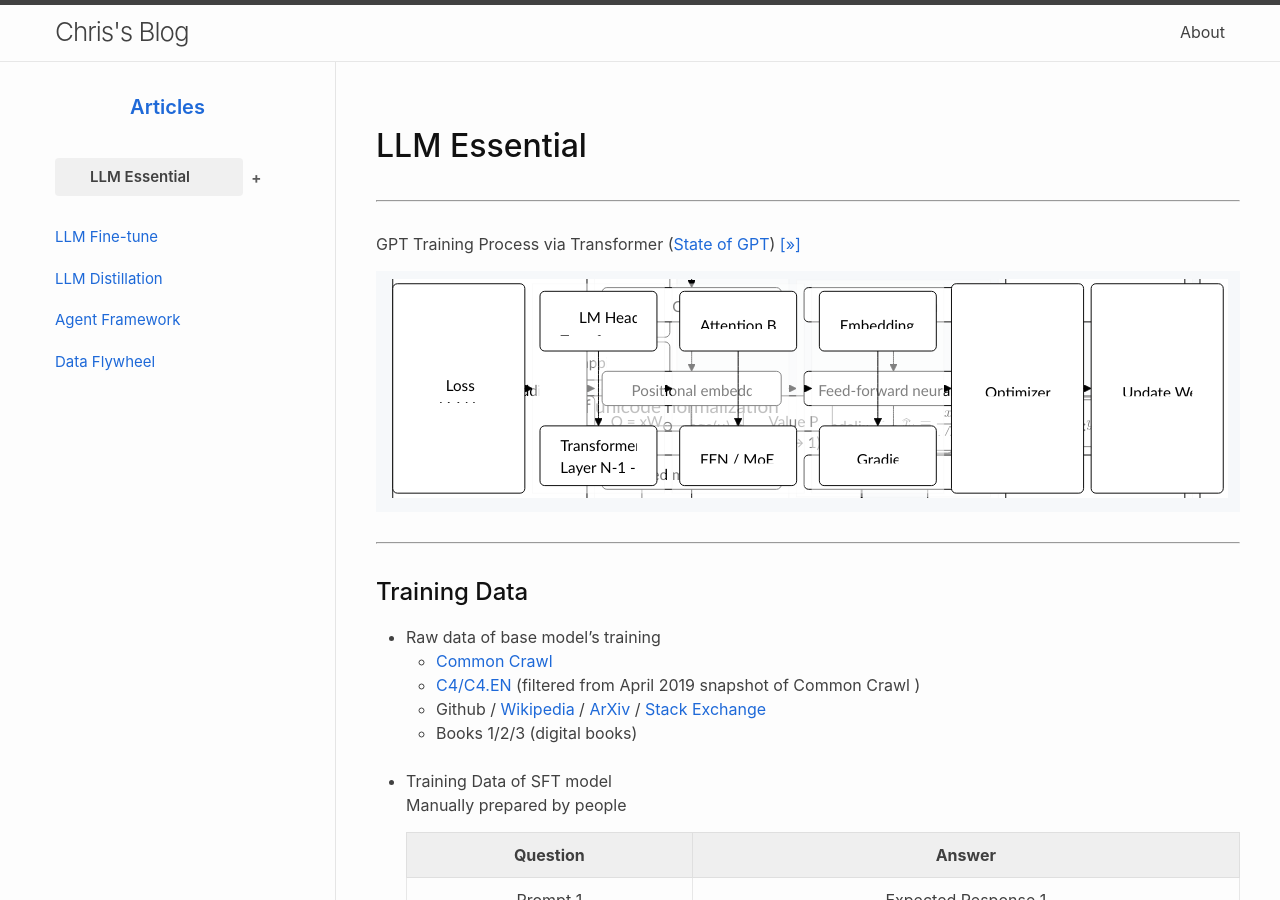
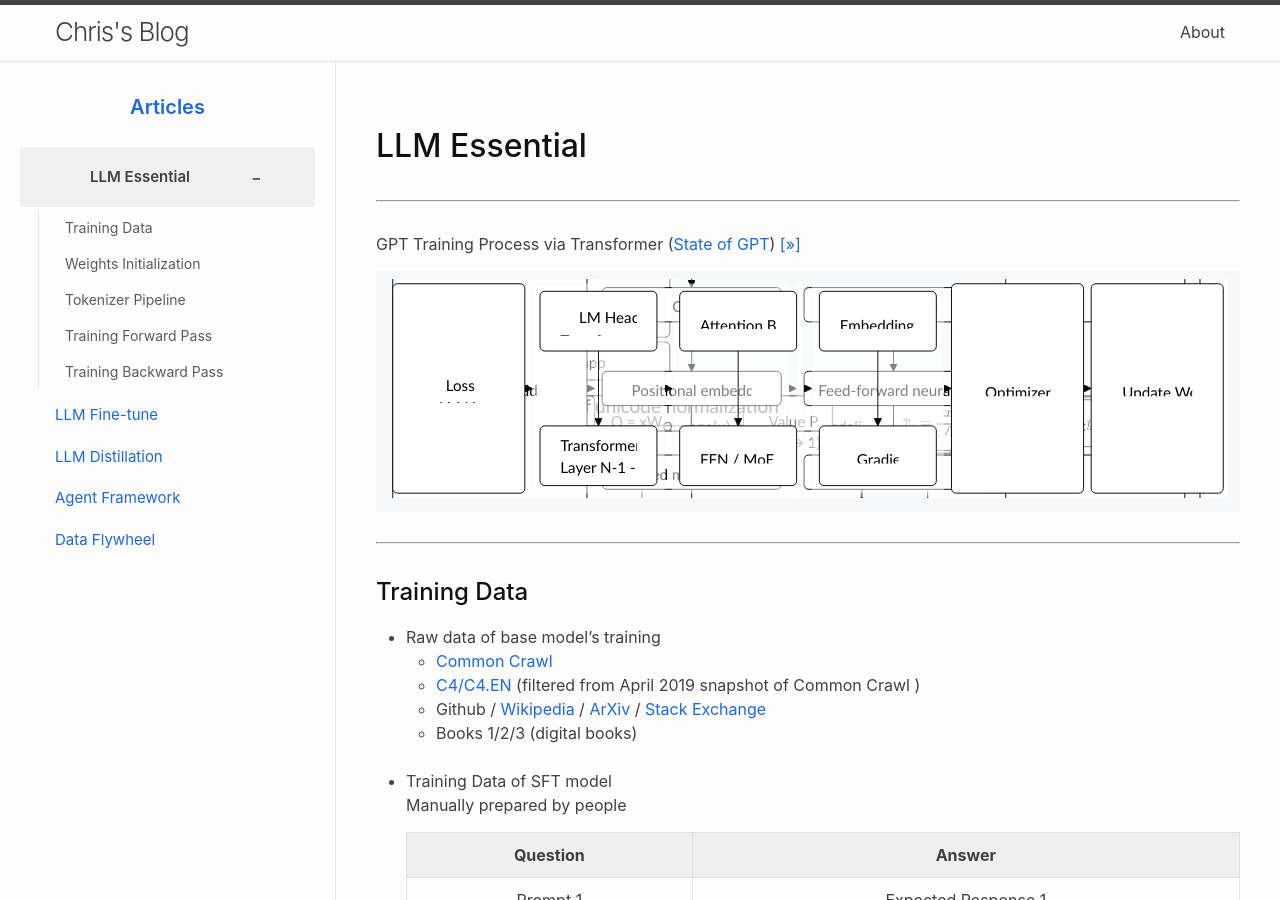
Before and after one commit to ChrisZhu2050/chriszhu2050.github.io, a Jekyll site: the page built from index.md, in a window 1280 px wide and 900 px high. Built offline with Jekyll 4.4.1, drawn with Linux system fonts in a browser that asks for light colours; nearby versions of some CDN libraries; formulas are drawn with MathJax 3.

Commit message:
Update sidebar.html

```diff
--- a/_includes/sidebar.html
+++ b/_includes/sidebar.html
@@ -11,8 +11,8 @@
     <!-- <a href="{{ "/" | relative_url }}" class="{% if page.url == '/' %}active{% endif %}">
       LLM Essential
     </a> -->
-    <details class="sidebar-group">
-      <summary class="sidebar-group-title">
+    <details class="sidebar-group" {% if page.url == '/' %}open{% endif %}>
+      <summary class="sidebar-group-title {% if page.url == '/' %}active{% endif %}">
         <a href="{{ "/" | relative_url }}" class="sidebar-group-link {% if page.url == '/' %}active{% endif %}" onclick="event.stopPropagation();">
           LLM Essential
         </a>
```
